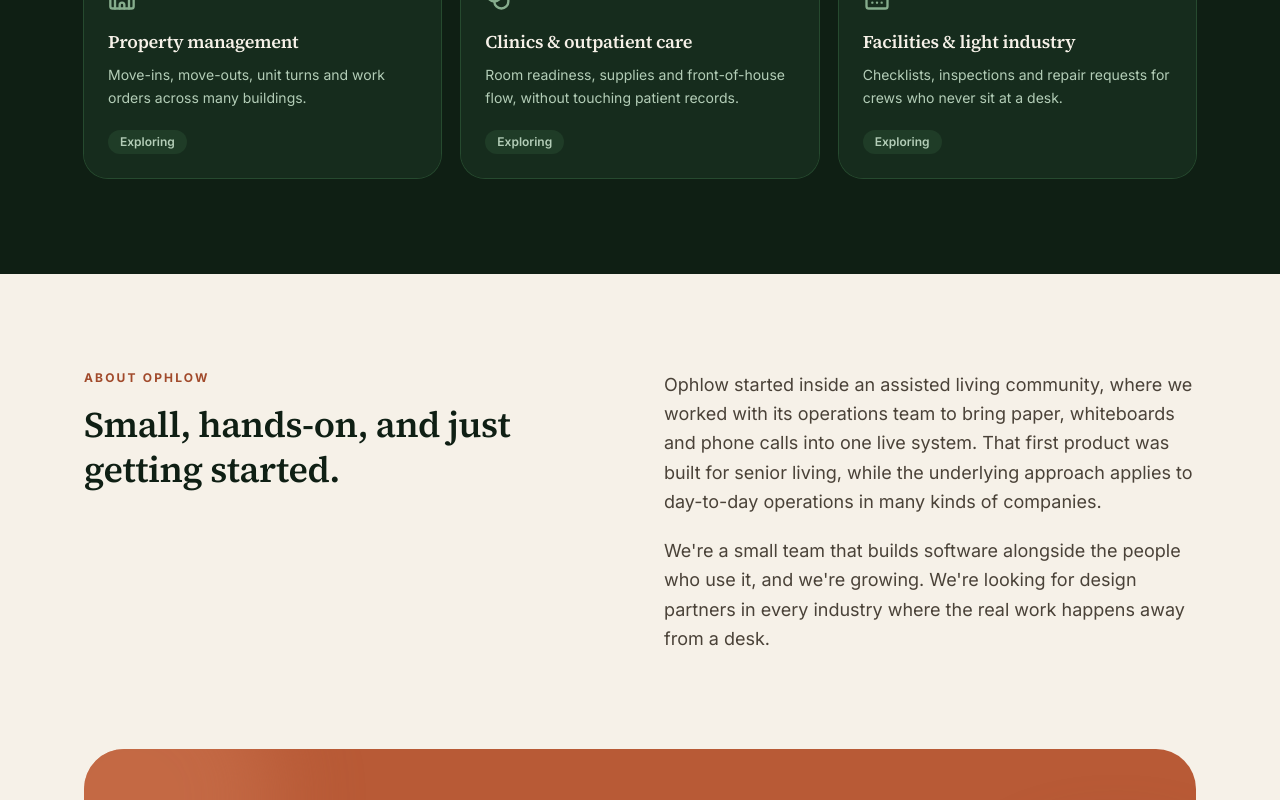
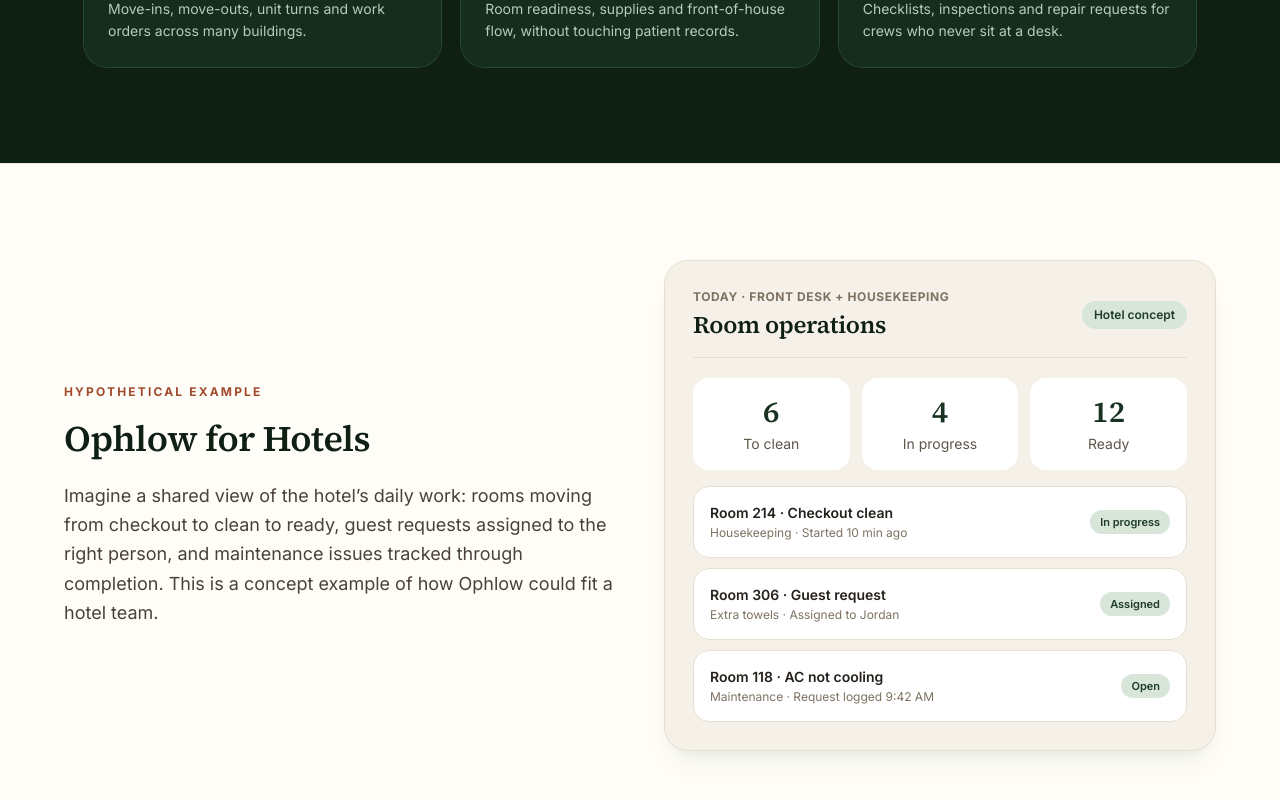
Before and after one commit to Ash-Uchida/Ophlow, a Next.js app: page / in a window 1280 px wide. Shown: the part 4980-5780 px from the top of the page. Built offline with nearby package versions, Linux system fonts and the light colour scheme.

Commit message:
Add hotel operations concept

```diff
--- a/app/page.tsx
+++ b/app/page.tsx
@@ -75,42 +75,36 @@
   },
 ];
 
-const MARKETS: { icon: LucideIcon; title: string; body: string; status: "Live pilot" | "Exploring" }[] = [
+const MARKETS: { icon: LucideIcon; title: string; body: string }[] = [
   {
     icon: BedDouble,
     title: "Senior living",
-    body: "Assisted living operations: rooms, housekeeping, dining, maintenance and activities.",
-    status: "Live pilot",
+    body: "Coordinate housekeeping, dining, maintenance and activities across shifts.",
   },
   {
     icon: Hotel,
     title: "Hotels",
     body: "Coordinate room turnovers, housekeeping, maintenance and guest requests across shifts.",
-    status: "Exploring",
   },
   {
     icon: ClipboardList,
     title: "Restaurants",
     body: "Keep opening and closing checklists, prep, cleaning and maintenance tasks organized.",
-    status: "Exploring",
   },
   {
     icon: Building2,
     title: "Property management",
     body: "Move-ins, move-outs, unit turns and work orders across many buildings.",
-    status: "Exploring",
   },
   {
     icon: Stethoscope,
     title: "Clinics & outpatient care",
     body: "Room readiness, supplies and front-of-house flow, without touching patient records.",
-    status: "Exploring",
   },
   {
     icon: Factory,
     title: "Facilities & light industry",
     body: "Checklists, inspections and repair requests for crews who never sit at a desk.",
-    status: "Exploring",
   },
 ];
 
@@ -309,28 +303,71 @@
               </p>
             </Reveal>
             <div className="mt-14 grid gap-5 sm:grid-cols-2 lg:grid-cols-3">
-              {MARKETS.map(({ icon: Icon, title, body, status }, i) => (
+              {MARKETS.map(({ icon: Icon, title, body }, i) => (
                 <Reveal key={title} delay={i * 90} className="h-full">
                   <SpotlightCard
-                    className={`h-full rounded-3xl p-6 ${
-                      status === "Live pilot" ? "bg-forest-800 ring-2 ring-rust-400" : "bg-forest-900/70 ring-1 ring-forest-700"
-                    }`}
+                    className="h-full rounded-3xl bg-forest-900/70 p-6 ring-1 ring-forest-700"
                   >
-                    <Icon className={`h-7 w-7 ${status === "Live pilot" ? "text-rust-200" : "text-forest-300"}`} />
+                    <Icon className="h-7 w-7 text-forest-300" />
                     <h3 className="mt-4 text-lg font-semibold">{title}</h3>
                     <p className="mt-2 flex-1 text-sm leading-relaxed text-forest-200">{body}</p>
-                    <span
-                      className={`mt-5 flex items-center gap-1.5 self-start rounded-full px-3 py-1 text-xs font-semibold ${
-                        status === "Live pilot" ? "bg-rust-500 text-white" : "bg-forest-800 text-forest-200"
-                      }`}
-                    >
-                      {status === "Live pilot" ? <span className="h-1.5 w-1.5 animate-pulse rounded-full bg-white" /> : null}
-                      {status}
-                    </span>
                   </SpotlightCard>
                 </Reveal>
               ))}
             </div>
+          </div>
+        </section>
+
+        {/* Hypothetical hotel example */}
+        <section className="border-y border-ink-200/70 bg-paper px-5 py-24">
+          <div className="mx-auto grid max-w-6xl items-center gap-12 lg:grid-cols-2">
+            <Reveal className="max-w-xl">
+              <Eyebrow>Hypothetical example</Eyebrow>
+              <h2 className="text-3xl font-semibold leading-tight text-forest-950 sm:text-4xl">Ophlow for Hotels</h2>
+              <p className="mt-5 text-lg leading-relaxed text-ink-700">
+                Imagine a shared view of the hotel’s daily work: rooms moving from checkout to clean to ready, guest
+                requests assigned to the right person, and maintenance issues tracked through completion. This is a
+                concept example of how Ophlow could fit a hotel team.
+              </p>
+            </Reveal>
+            <Reveal delay={120}>
+              <div className="rounded-3xl border border-ink-200 bg-cream p-5 shadow-xl shadow-forest-900/5 sm:p-7">
+                <div className="flex flex-wrap items-center justify-between gap-3 border-b border-ink-200 pb-4">
+                  <div>
+                    <p className="text-xs font-bold uppercase tracking-wider text-ink-500">Today · Front desk + housekeeping</p>
+                    <h3 className="mt-1 font-serif text-2xl font-semibold text-forest-950">Room operations</h3>
+                  </div>
+                  <span className="rounded-full bg-forest-100 px-3 py-1.5 text-xs font-semibold text-forest-800">Hotel concept</span>
+                </div>
+                <div className="mt-5 grid grid-cols-3 gap-2 text-center sm:gap-3">
+                  {[
+                    ["6", "To clean"],
+                    ["4", "In progress"],
+                    ["12", "Ready"],
+                  ].map(([count, label]) => (
+                    <div key={label} className="rounded-2xl bg-white px-2 py-3 sm:px-4 sm:py-4">
+                      <p className="font-serif text-2xl font-semibold text-forest-900 sm:text-3xl">{count}</p>
+                      <p className="mt-1 text-xs text-ink-600 sm:text-sm">{label}</p>
+                    </div>
+                  ))}
+                </div>
+                <ul className="mt-4 grid gap-2.5">
+                  {[
+                    ["Room 214 · Checkout clean", "Housekeeping · Started 10 min ago", "In progress"],
+                    ["Room 306 · Guest request", "Extra towels · Assigned to Jordan", "Assigned"],
+                    ["Room 118 · AC not cooling", "Maintenance · Request logged 9:42 AM", "Open"],
+                  ].map(([title, detail, status]) => (
+                    <li key={title} className="flex items-center justify-between gap-3 rounded-2xl border border-ink-200 bg-white p-3 sm:p-4">
+                      <span className="min-w-0">
+                        <span className="block truncate text-sm font-semibold text-ink-900">{title}</span>
+                        <span className="mt-0.5 block truncate text-xs text-ink-500">{detail}</span>
+                      </span>
+                      <span className="shrink-0 rounded-full bg-forest-100 px-2.5 py-1 text-[11px] font-semibold text-forest-800">{status}</span>
+                    </li>
+                  ))}
+                </ul>
+              </div>
+            </Reveal>
           </div>
         </section>
 
```
